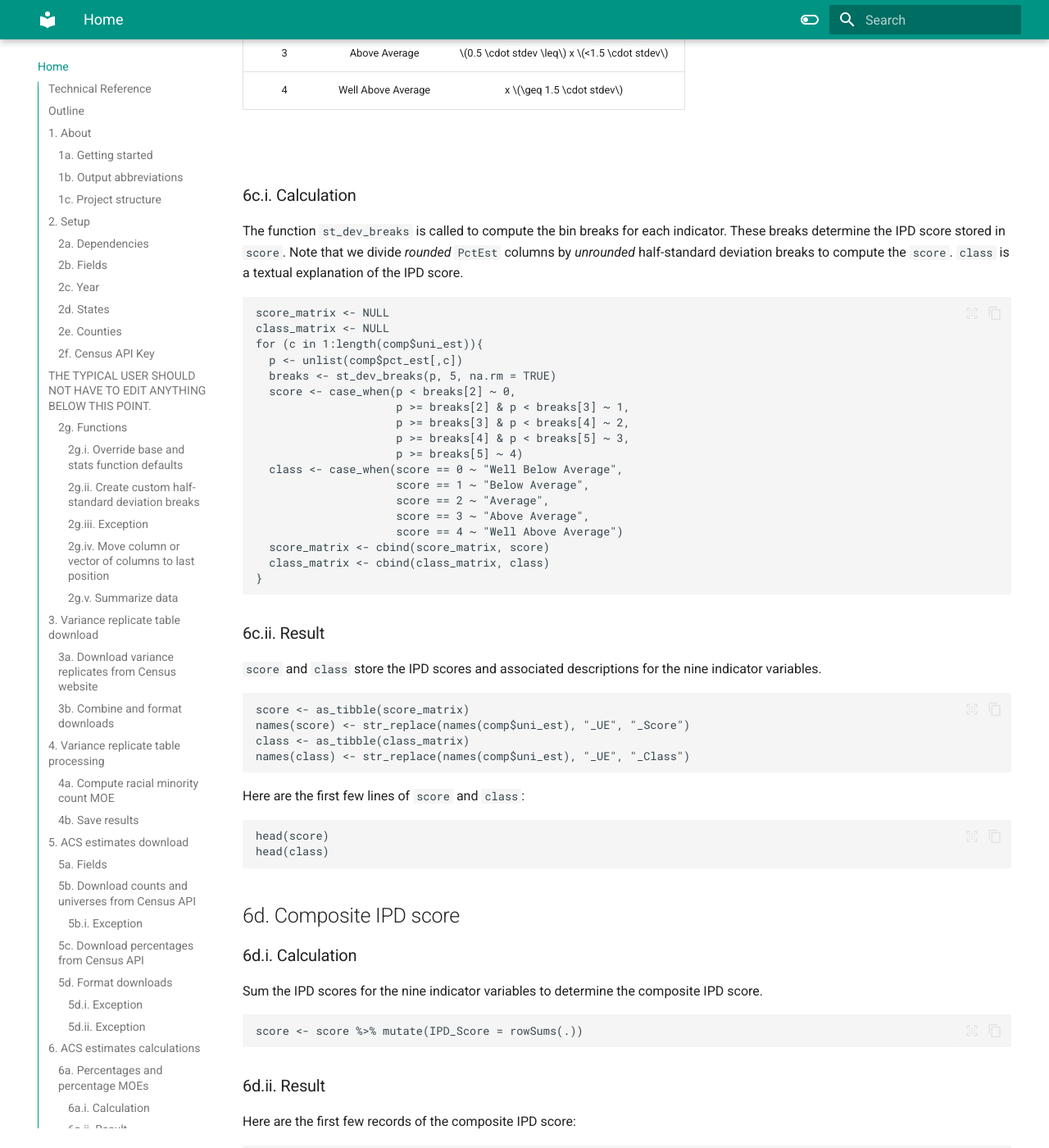
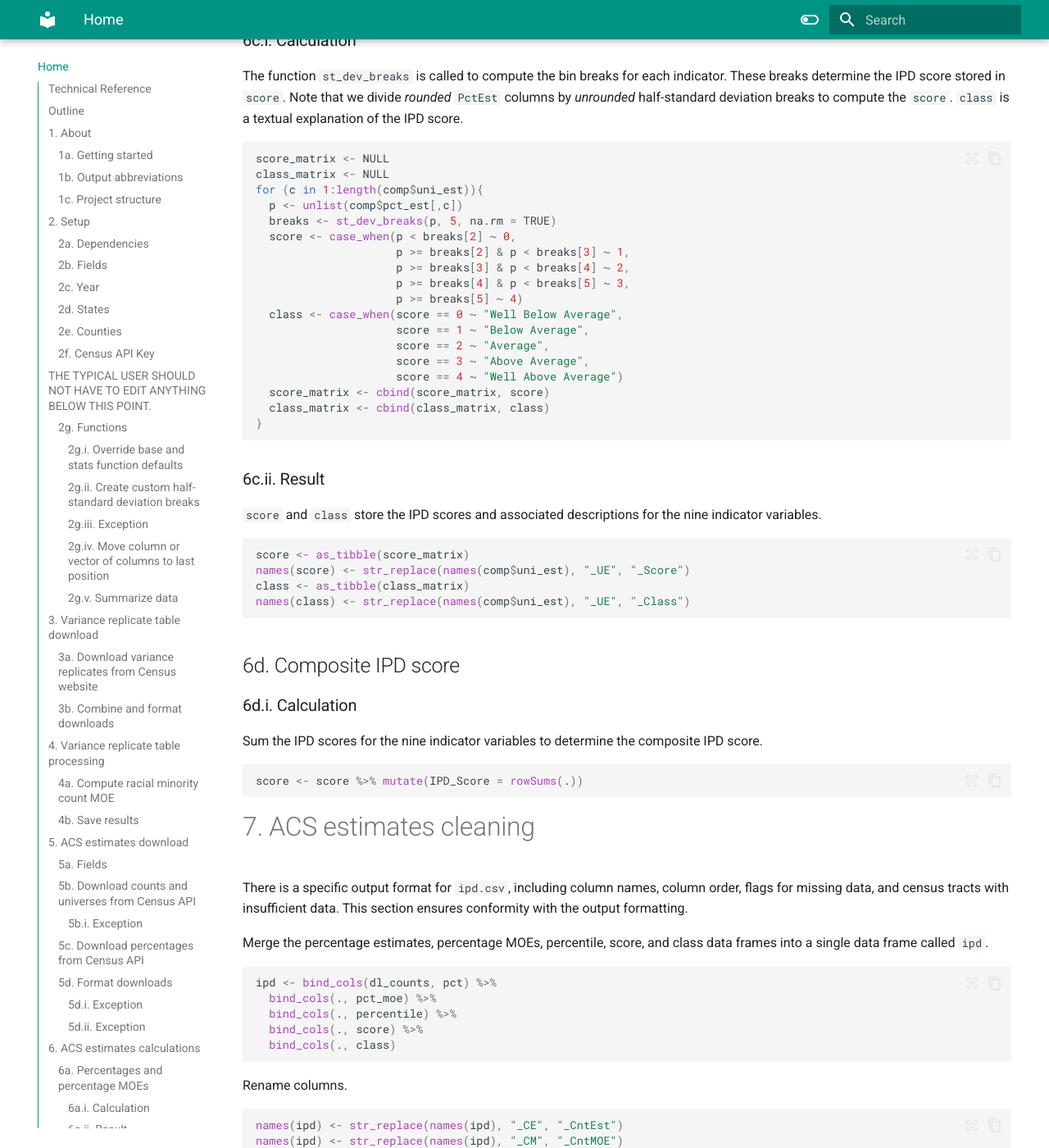
Before and after one commit to dvrpc/ipd, an MkDocs documentation site: the page built from docs/index.md, in a window 1280 px wide and 1400 px high, scrolled down 18469 px. Shown: the whole window at 82% size. Built offline with MkDocs 1.6.1 and Material for MkDocs 9.7.7, drawn with Linux system fonts in a browser that asks for light colours; some of the changed text lies outside the part shown.

Commit message:
Update index.md

````diff
--- a/docs/index.md
+++ b/docs/index.md
@@ -29,13 +29,14 @@
    a. [Percentages and percentage MOEs](#six_a) 1. [Calculation](#six_a_i) 2. [Result](#six_a_ii) 3. [_Exception_](#six_a_iii) 4. [_Exception_](#six_a_iv)
    b. [Percentile](#six_b) 1. [Calculation](#six_b_i) 2. [Result](#six_b_ii)
    c. [IPD score and classification](#six_c) 1. [Calculation](#six_c_i) 2. [Result](#six_c_ii)
-   d. [Composite IPD score](#six_d) 1. [Calculation](#six_d_i) 2. [Result](#six_d_ii)
+   d. [Composite IPD score](#six_d) 1. [Calculation](#six_d_i)
 7. [ACS estimates cleaning](#acs_estimates_cleaning)
 8. [Summary tables](#summary_tables)
    a. [Counts by indicator](#eight_a)
    b. [Breaks by indicator](#eight_b)
    c. [Summary by indicator](#eight_c)
    d. [County means by indicator](#eight_d)
+   e. [Replacing NA with NoData if character and -99999 if numeric](#eight_e)
 9. [Export](#export)
    a. [Append to TIGER/LINE file](#nine_a)
    b. [Export files](#nine_b)
@@ -696,10 +697,10 @@
 `pct` and `pct_moe` stores the percentages and associated MOEs for the nine indicator variables. Results are rounded to the tenths place and range from 0 to 100.
 <br>
 
-```{r perc_res, warning = FALSE}
-pct <- as_tibble(pct_matrix) %>% mutate_all(funs(. * 100)) %>% mutate_all(round, 1)
+```r
+pct <- as_tibble(pct_matrix) %>% mutate_all(~ . * 100) %>% mutate_all(round_1)
 names(pct) <- str_replace(names(comp$uni_est), "_UE", "_PctEst")
-pct_moe <- as_tibble(pct_moe_matrix) %>% mutate_all(funs(. * 100)) %>% mutate_all(round, 1)
+pct_moe <- as_tibble(pct_moe_matrix) %>% mutate_all(~ . * 100) %>% mutate_all(round_1)
 names(pct_moe) <- str_replace(names(comp$uni_est), "_UE", "_PctMOE")
 ```
 
@@ -708,7 +709,7 @@
 If the percentage MOE equals 0, then overwrite it to equal 0.1. This should be a rare occurence with survey data at the census tract level.
 <br>
 
-```{r perc_excp_4}
+```r
 pct_moe <- pct_moe %>% replace(., . == 0, 0.1)
 ```
 
@@ -717,7 +718,7 @@
 Substitute percentages and associated MOEs when available. This applies to the older adults, female, limited English proficiency, and disabled variables.
 <br>
 
-```{r perc_excp_5}
+```r
 pct <- pct %>% mutate(D_PctEst = dl_percs$D_PE,
                       OA_PctEst = dl_percs$OA_PE,
                       LEP_PctEst = dl_percs$LEP_PE,
@@ -728,13 +729,6 @@
                               F_PctMOE = dl_percs$F_PM)
 ```
 
-Here are the first few lines of `pct` and `pct_moe`:
-
-```{r pct_preview}
-head(pct)
-head(pct_moe)
-```
-
 ## 6b. Percentile {#six_b}
 
 ### 6b.i. Calculation {#six\_\_b_i}
@@ -742,14 +736,15 @@
 Add percentiles (an additional "spreadsheet tab") to `comp`, making sure to first sort column names alphabetically. Compute the empirical cumulative distribution function for each of the nine indicator variables. The ECDF can range from 0 to 1, where 1 indicates the largest observed percentage.
 <br>
 
-```{r percentile}
-comp$pct_est <- pct %>% select(sort(current_vars()))
+```r
+comp$pct_est <- pct %>% select(sort(tidyselect::peek_vars()))
 percentile_matrix <- NULL
 for (c in 1:length(comp$uni_est)){
   p <- unlist(comp$pct_est[,c])
   rank <- ecdf(p)(p)
   percentile_matrix <- cbind(percentile_matrix, rank)
 }
+
 ```
 
 ### 6b.ii. Result {#six_b_ii}
@@ -757,16 +752,9 @@
 `percentile` stores the percentile for the nine indicator variables. Results are rounded to the hundredths place.
 <br>
 
-```{r percentile_res, warning = FALSE}
-percentile <- as_tibble(percentile_matrix) %>% mutate_all(round, 2)
+```r
+percentile <- as_tibble(percentile_matrix) %>% mutate_all(round_2)
 names(percentile) <- str_replace(names(comp$uni_est), "_UE", "_Pctile")
-```
-
-Here are the first few lines of `percentile`:
-<br>
-
-```{r percentile_preview}
-head(percentile)
 ```
 
 ## 6c. IPD score and classification {#six_c}
@@ -774,7 +762,7 @@
 Each observation is assigned an IPD score for each indicator. The IPD score for an individual indicator can range from 0 to 4, which corresponds to the following classification and bin breaks:
 
 | IPD Score | IPD Classification |              Standard Deviations              |
-| :-------: | :----------------: | :-------------------------------------------: |
+| :-------  | :----------------: | -------------------------------------------:  |
 |     0     | Well Below Average |            x $< -1.5 \cdot stdev$             |
 |     1     |   Below Average    | $-1.5 \cdot stdev \leq$ x $<-0.5 \cdot stdev$ |
 |     2     |      Average       | $-0.5 \cdot stdev \leq$ x $<0.5 \cdot stdev$  |
@@ -785,10 +773,10 @@
 
 ### 6c.i. Calculation {#six_c_i}
 
-The function `st_dev_breaks` is called to compute the bin breaks for each indicator. These breaks determine the IPD score stored in `score`. Note that we divide _rounded_ `PctEst` columns by _unrounded_ half-standard deviation breaks to compute the `score`. `class` is a textual explanation of the IPD score.
+The function `st_dev_breaks` is called to compute the bin breaks for each indicator. These breaks determine the IPD score stored in `score`. Note that we divide *rounded* `PctEst` columns by *unrounded* half-standard deviation breaks to compute the `score`. `class` is a textual explanation of the IPD score.
 <br>
 
-```{r score_class}
+```r
 score_matrix <- NULL
 class_matrix <- NULL
 for (c in 1:length(comp$uni_est)){
@@ -814,19 +802,11 @@
 `score` and `class` store the IPD scores and associated descriptions for the nine indicator variables.
 <br>
 
-```{r score_class_res, warning = FALSE}
+```r
 score <- as_tibble(score_matrix)
 names(score) <- str_replace(names(comp$uni_est), "_UE", "_Score")
 class <- as_tibble(class_matrix)
 names(class) <- str_replace(names(comp$uni_est), "_UE", "_Class")
-```
-
-Here are the first few lines of `score` and `class`:
-<br>
-
-```{r score_preview}
-head(score)
-head(class)
 ```
 
 ## 6d. Composite IPD score {#six_d}
@@ -836,17 +816,8 @@
 Sum the IPD scores for the nine indicator variables to determine the composite IPD score.
 <br>
 
-```{r ipd_score}
+```r
 score <- score %>% mutate(IPD_Score = rowSums(.))
-```
-
-### 6d.ii. Result {#six_d_ii}
-
-Here are the first few records of the composite IPD score:
-<br>
-
-```{r ipd_score_preview}
-head(score$IPD_Score)
 ```
 
 # 7. ACS estimates cleaning {#acs_estimates_cleaning}
@@ -856,7 +827,7 @@
 Merge the percentage estimates, percentage MOEs, percentile, score, and class data frames into a single data frame called `ipd`.
 <br>
 
-```{r merge}
+```r
 ipd <- bind_cols(dl_counts, pct) %>%
   bind_cols(., pct_moe) %>%
   bind_cols(., percentile) %>%
@@ -867,16 +838,16 @@
 Rename columns.
 <br>
 
-```{r rename}
+```r
 names(ipd) <- str_replace(names(ipd), "_CE", "_CntEst")
 names(ipd) <- str_replace(names(ipd), "_CM", "_CntMOE")
-ipd <- ipd %>% mutate(STATEFP10 = str_sub(GEOID10, 1, 2),
-                      COUNTYFP10 = str_sub(GEOID10, 3, 5),
-                      NAME10 = str_sub(GEOID10, 6, 11),
+ipd <- ipd %>% mutate(STATEFP20 = str_sub(GEOID20, 1, 2),
+                      COUNTYFP20 = str_sub(GEOID20, 3, 5),
+                      NAME20 = str_sub(GEOID20, 6, 11),
                       U_TPopEst = F_UE,
                       U_TPopMOE = F_UM,
-                      U_Pop5Est = LEP_UE,
-                      U_Pop5MOE = LEP_UM,
+                      U_Pop6Est = LEP_UE,
+                      U_Pop6MOE = LEP_UM,
                       U_PPovEst = LI_UE,
                       U_PPovMOE = LI_UM,
                       U_PNICEst = D_UE,
@@ -887,27 +858,27 @@
 Reorder columns, with `GEOID` and FIPS codes first, the following variables in alphabetical order, and the total IPD score and universes at the end.
 <br>
 
-```{r reorder}
-ipd <- ipd %>% select(GEOID10, STATEFP10, COUNTYFP10, NAME10, sort(current_vars())) %>%
+```r
+ipd <- ipd %>% select(GEOID20, STATEFP20, COUNTYFP20, NAME20, sort(tidyselect::peek_vars())) %>%
   select(move_last(., c("IPD_Score", "U_TPopEst", "U_TPopMOE",
-                        "U_Pop5Est", "U_Pop5MOE", "U_PPovEst",
+                        "U_Pop6Est", "U_Pop6MOE", "U_PPovEst",
                         "U_PPovMOE", "U_PNICEst", "U_PNICMOE")))
 ```
 
-At the beginning of processing, we removed 11 census tracts from processing because their populations were equal to zero. Tack these back on to the dataset.
+At the beginning of processing, we removed the slicer census tracts from processing because their populations were equal to zero. Tack these back on to the dataset.
 <br>
 
-```{r tack}
-slicer <- enframe(slicer, name = NULL, value = "GEOID10")
+```r
+slicer <- enframe(slicer, name = NULL, value = "GEOID20")
 ipd <- plyr::rbind.fill(ipd, slicer)
 ```
 
-Replace `NA` values with `NoData` if character and `-99999` if numeric.
+Replace `NA` values with `NoData` if character we'll wait to replace `NA` with `-99999` if numeric.
 <br>
 
-```{r replace}
-ipd <- ipd %>% mutate_if(is.character, funs(ifelse(is.na(.), "NoData", .))) %>%
-  mutate_if(is.numeric, funs(ifelse(is.na(.), -99999, .)))
+```r
+ipd <- ipd %>% mutate_if(is.character, ~(ifelse(is.na(.), "NoData", .))) %>%
+  mutate_if(is.numeric, ~(ifelse(is.na(.), 0, .)))
 ```
 
 # 8. Summary Tables {#summary_tables}
@@ -919,12 +890,12 @@
 c. Summary by indicator
 d. County means by indicator
 
-Replace `-99999` with `NA` for numeric columns to avoid distorting summary statistics.
+Replace `-99999` with `0` for numeric columns to avoid distorting summary statistics.
 <br>
 
-```{r summary_prep}
+```r
 ipd_summary <- ipd
-ipd_summary[ipd_summary == -99999] <- NA
+ipd_summary[ipd_summary == 0]
 ```
 
 ## 8a. Counts by indicator {#eight_a}
@@ -932,7 +903,13 @@
 The number of census tracts that fall in each bin. Count census tracts by indicator and bin. Reorder factor levels so that "Well Below Average" appears before "Below Average," and the like.
 <br>
 
-```{r summary_counts, message = FALSE, warning = FALSE}
+```r
+counts <- ipd_summary %>% select(ends_with("Class"))
+export_counts <- apply(counts, 2, function(i) plyr::count(i))
+for(i in 1:length(export_counts)){
+  export_counts[[i]]$var <- names(export_counts)[i]
+}
+export_counts <- map_dfr(export_counts, `[`, c("var", "x", "freq"))
 counts <- ipd_summary %>% select(ends_with("Class"))
 export_counts <- apply(counts, 2, function(i) plyr::count(i))
 for(i in 1:length(export_counts)){
@@ -959,12 +936,12 @@
 The bin breaks for each indicator. Apply the `st_dev_breaks` function to all percentage values and export results.
 <br>
 
-```{r summary_breaks}
+```r
 breaks <- ipd_summary %>% select(ends_with("PctEst"))
 export_breaks <- round(mapply(st_dev_breaks, x = breaks, i = 5, na.rm = TRUE), digits = 3)
 export_breaks <- as_tibble(export_breaks) %>%
   mutate(Class = c("Min", "1", "2", "3", "4", "Max")) %>%
-  select(Class, current_vars())
+  select(Class, tidyselect::peek_vars())
 ```
 
 ## 8c. Summary by indicator {#eight_c}
@@ -972,13 +949,13 @@
 Summary statistics of each indicator. Round results to two decimal places.
 <br>
 
-```{r summary_summary}
+```r
 pcts <- ipd_summary %>% select(ends_with("PctEst"))
-summary_data <- apply(pcts, 2, description)
+summary_data <- apply(pcts, MARGIN=2, description)
 export_summary <- as_tibble(summary_data) %>%
-  mutate_all(round, 2) %>%
+  mutate_all(round_2) %>%
   mutate(Statistic = c("Minimum", "Median", "Mean", "SD", "Half-SD", "Maximum")) %>%
-  select(Statistic, current_vars())
+  select(Statistic, tidyselect::peek_vars())
 ```
 
 ## 8d. County means by indicator {#eight_d}
@@ -986,11 +963,11 @@
 Population-weighted means by county and indicator. For the most accurate percentage values, aggregate all counts back to the county level and compute percentages. In the export file, counties are referred to by the five-digit character supplied by the user to `ipd_counties`.
 <br>
 
-```{r summary_county, warning = FALSE, message = FALSE}
-export_means <- dl_counts %>% select(GEOID10, ends_with("UE"), ends_with("CE")) %>%
-  select(GEOID10, sort(current_vars())) %>%
-  mutate(County = str_sub(GEOID10, 1, 5)) %>%
-  select(-GEOID10) %>%
+```r
+export_means <- dl_counts %>% select(GEOID20, ends_with("UE"), ends_with("CE")) %>%
+  select(GEOID20, sort(tidyselect::peek_vars())) %>%
+  mutate(County = str_sub(GEOID20, 1, 5)) %>%
+  select(-GEOID20) %>%
   group_by(County) %>%
   summarize(D_PctEst = sum(D_CE) / sum(D_UE),
             EM_PctEst = sum(EM_CE) / sum(EM_UE),
@@ -1001,8 +978,30 @@
             OA_PctEst = sum(OA_CE) / sum(OA_UE),
             RM_PctEst = sum(RM_CE) / sum(RM_UE),
             Y_PctEst = sum(Y_CE) / sum(Y_UE)) %>%
-  mutate_if(is.numeric, funs(. * 100)) %>%
-  mutate_if(is.numeric, round, 1)
+  mutate_if(is.numeric, ~ . * 100) %>%
+  mutate_if(is.numeric, round_1)
+```
+
+## 8e. Replacing NA with NoData if character and -99999 if numeric {#eight_e}
+Now we replace NA with NoData if character and -99999 if numeric so tract 42091206702 doesn't mess up breaks and means by indicator.
+```r
+ipd <- ipd %>% mutate_if(is.character, ~(ifelse(is.na(.), "NoData", .))) %>%
+  mutate_if(is.numeric, ~(ifelse(is.na(.), -99999, .)))
+ipd_summary[ipd_summary == -99999] <- NA
+```
+
+In addition we extract elements of the GEOID and convert some of the fields to a `character` data type.
+
+```r
+ipd$STATEFP20 <- str_sub(ipd$GEOID20,1,2)
+ipd$COUNTYFP20 <- str_sub(ipd$GEOID20,3,5)
+ipd$NAME20 <- str_sub(ipd$GEOID20,6,11)
+
+ipd$GEOID20 <- as.character(ipd$GEOID20)
+ipd$STATEFP20 <- as.character(ipd$STATEFP20)
+ipd$COUNTYFP20 <- as.character(ipd$COUNTYFP20)
+ipd$NAME20 <- as.character(ipd$NAME20)
+ipd$namelsad <- paste(substr(ipd$GEOID20, 6, 9), substr(ipd$GEOID20, 10, 11), sep = ".")
 ```
 
 # 9. Export {#export}
@@ -1012,7 +1011,7 @@
 Using the arguments supplied in `ipd_county`, download the relevant census tracts and append `ipd` to them. Uncommenting `cb = TRUE` will greatly speed processing time by downloading generalized tract boundary shapefiles instead of detailed ones.
 <br>
 
-```{r shapefile, message = FALSE, warning = FALSE}
+```r
 options(tigris_use_cache = TRUE, tigris_class = "sf")
 st <- str_sub(ipd_counties, 1, 2)
 cty <- str_sub(ipd_counties, 3, 5)
@@ -1032,13 +1031,13 @@
 Results are saved in `outputs`.
 <br>
 
-```{r happy_trails, message = FALSE, warning = FALSE}
-st_write(trct, here("outputs", "ipd.shp"), delete_dsn = TRUE, quiet = TRUE)
-write_csv(ipd, here("outputs", "ipd.csv"))
-write_csv(export_counts, here("outputs", "counts_by_indicator.csv"))
-write_csv(export_breaks, here("outputs", "breaks_by_indicator.csv"))
-write_csv(export_summary, here("outputs", "summary_by_indicator.csv"))
-write_csv(export_means, here("outputs", "mean_by_county.csv"))
+```r
+st_write(trct, here("outputs", "ipd_2021.shp"), delete_dsn = TRUE, quiet = TRUE)
+write_csv(ipd, here("outputs", "ipd_2021.csv"))
+write_csv(export_counts, here("outputs", "counts_by_indicator_2021.csv"))
+write_csv(export_breaks, here("outputs", "breaks_by_indicator_2021.csv"))
+write_csv(export_summary, here("outputs", "summary_by_indicator_2021.csv"))
+write_csv(export_means, here("outputs", "mean_by_county_2021.csv"))
 ```
 
 # 10. Metadata table with sources {#metadata}
@@ -1047,7 +1046,7 @@
 <br>
 
 | Variable            | Concept                                             | acs table       | acs variable    | data source | Source Type  | Universe Variable |
-| ------------------- | --------------------------------------------------- | --------------- | --------------- | ----------- | ------------ | ----------------- |
+|:------------------- | :---------------------------------------------------: | :---------------: | :---------------: | :-----------: | :------------: | -----------------: |
 | geoid20             | 11-digit tract GEOID                                | n/a             | n/a             | ACS 5-year  | n/a          | n/a               |
 | statefp20           | 2-digit state GEOID                                 | n/a             | n/a             | ACS 5-year  | n/a          | n/a               |
 | countyfp20          | 3-digit county GEOID                                | n/a             | n/a             | ACS 5-year  | n/a          | n/a               |
````
Also changed, not shown: other parts of docs/index.md (+3 -3 lines).
